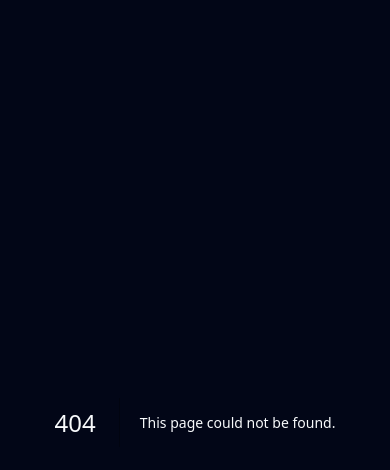
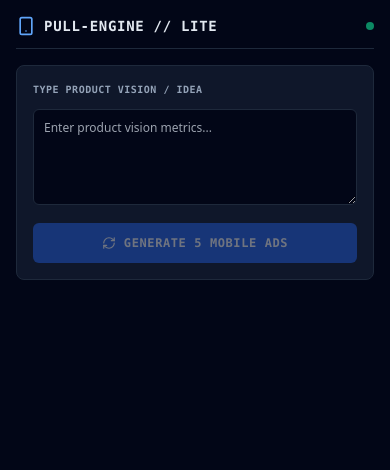
Before and after one commit to cgartco6/pure-pull-marketing-engine, a Next.js app: page /dashboard/mobile in a window 390 px wide. Before the commit this address had no page. Shown: the top 470 px of the page. Built offline with nearby package versions, Linux system fonts and the light colour scheme.

Commit message:
Implement MobileEngineConsole for ad generation
This component allows users to input a product vision and generate mobile ad sets based on that vision. It includes loading states and displays generated ad sets with compliance logs.

```diff
--- /dev/null
+++ b/app/dashboard/mobile/page.tsx
@@ -0,0 +1,94 @@
+'use client';
+
+import React, { useState } from 'react';
+import { Layers, RefreshCw, Smartphone } from 'lucide-react';
+
+export default function MobileEngineConsole() {
+  const [loading, setLoading] = useState(false);
+  const [vision, setVision] = useState('');
+  const [output, setOutput] = useState<any>(null);
+
+  const runMobileGeneration = async () => {
+    if (!vision) return;
+    setLoading(true);
+    try {
+      const res = await fetch('/api/marketing-engine', {
+        method: 'POST',
+        headers: { 'Content-Type': 'application/json' },
+        body: JSON.stringify({
+          productVision: vision,
+          productContext: 'Mobile operational node setup.',
+          targetPlatform: 'Meta Ads',
+          targetPriceZar: 450
+        })
+      });
+      const data = await res.json();
+      if (data.success) setOutput(data);
+    } catch (err) {
+      console.error(err);
+    } finally {
+      setLoading(false);
+    }
+  };
+
+  return (
+    <div className="min-h-screen bg-slate-950 text-slate-100 p-4 font-sans">
+      <div className="flex items-center justify-between border-b border-slate-800 pb-3 mb-4">
+        <div className="flex items-center gap-2">
+          <Smartphone className="w-5 h-5 text-blue-400" />
+          <span className="text-sm font-mono font-bold tracking-wider text-slate-200">PULL-ENGINE // LITE</span>
+        </div>
+        <div className="w-2 h-2 rounded-full bg-emerald-500 animate-pulse" />
+      </div>
+
+      <div className="bg-slate-900 border border-slate-800 rounded-lg p-4 space-y-3">
+        <label className="block text-[10px] uppercase font-bold tracking-wider text-slate-400 font-mono">
+          Type Product Vision / Idea
+        </label>
+        <textarea
+          value={vision}
+          onChange={(e) => setVision(e.target.value)}
+          className="w-full h-24 bg-slate-950 border border-slate-800 rounded-md p-2.5 text-xs text-slate-200 focus:outline-none focus:border-blue-500"
+          placeholder="Enter product vision metrics..."
+        />
+        <button
+          onClick={runMobileGeneration}
+          disabled={loading || !vision}
+          className="w-full bg-blue-600 hover:bg-blue-500 text-white font-mono font-bold text-xs uppercase tracking-wider py-3 px-4 rounded-md disabled:opacity-40 flex items-center justify-center gap-2"
+        >
+          <RefreshCw className={`w-3.5 h-3.5 ${loading ? 'animate-spin' : ''}`} />
+          {loading ? 'Processing on Cloud...' : 'Generate 5 Mobile Ads'}
+        </button>
+      </div>
+
+      {output && (
+        <div className="mt-6 space-y-4">
+          <div className="bg-slate-900 border border-slate-800 rounded-lg p-3 text-[11px] font-mono text-slate-400">
+            <span className="text-amber-400 font-bold block uppercase text-[9px] tracking-wider mb-1">Compliance Log</span>
+            ✓ Automated Hype Scrubbing Active. No countdowns or hidden fees found.
+          </div>
+
+          <h3 className="text-xs font-bold uppercase tracking-wider text-slate-400 font-mono pl-1 flex items-center gap-1.5">
+            <Layers className="w-3.5 h-3.5 text-blue-400" /> Generated Non-Repeating Mobile Ad Sets
+          </h3>
+
+          <div className="space-y-3">
+            {output.generatedAdSets.map((ad: any, i: number) => (
+              <div key={i} className="bg-slate-900 border border-slate-800 rounded-lg p-4 space-y-3">
+                <div className="flex justify-between items-center border-b border-slate-800 pb-2">
+                  <span className="text-[10px] font-mono font-bold text-blue-400">AD VARIANT #{ad.adIndex}</span>
+                  <span className="text-[9px] font-mono text-slate-500 uppercase">{ad.hookStyle}</span>
+                </div>
+                <img src={ad.realGeneratedImageUrl} alt="Product Asset" loading="lazy" className="w-full aspect-video object-cover rounded bg-slate-950 border border-slate-850" />
+                <div className="space-y-1">
+                  <h4 className="text-xs font-bold text-slate-200">{ad.headlineText}</h4>
+                  <p className="text-[11px] text-slate-400 leading-relaxed">{ad.primaryText}</p>
+                </div>
+              </div>
+            ))}
+          </div>
+        </div>
+      )}
+    </div>
+  );
+}
```
